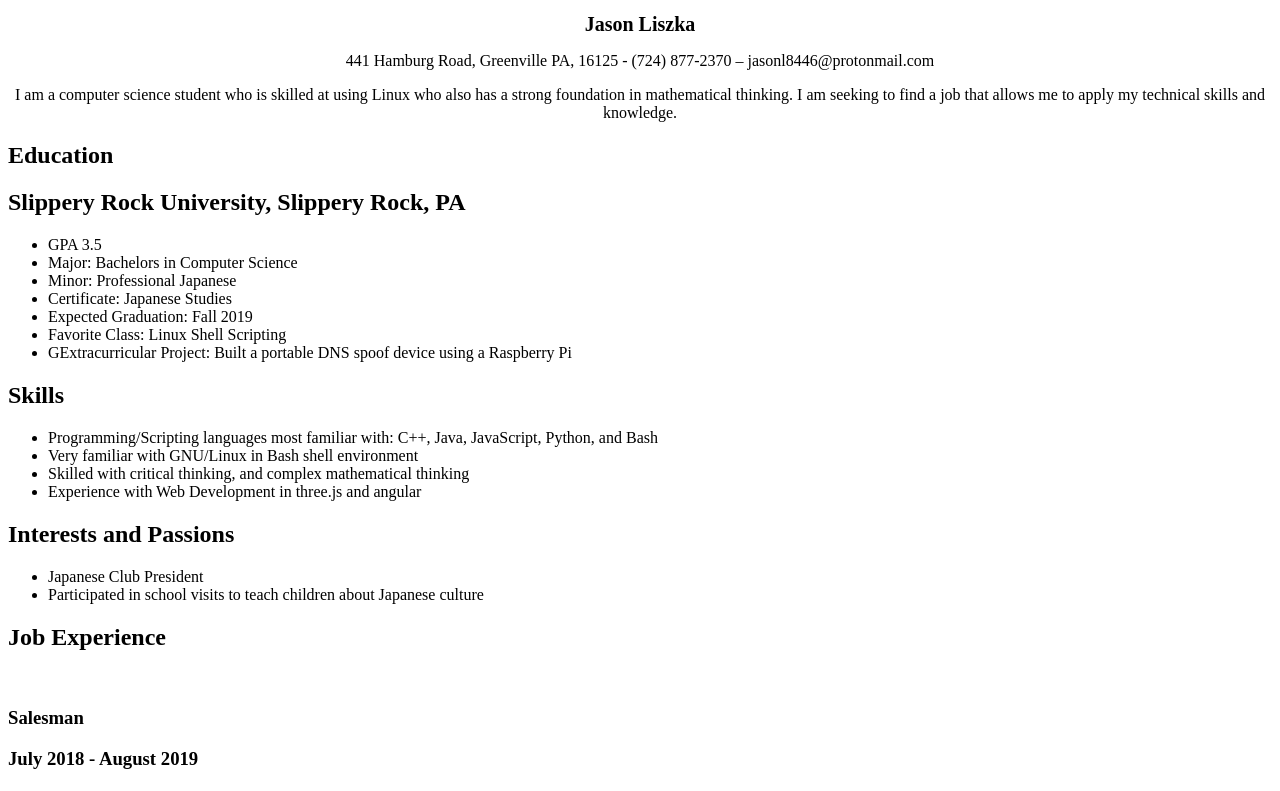
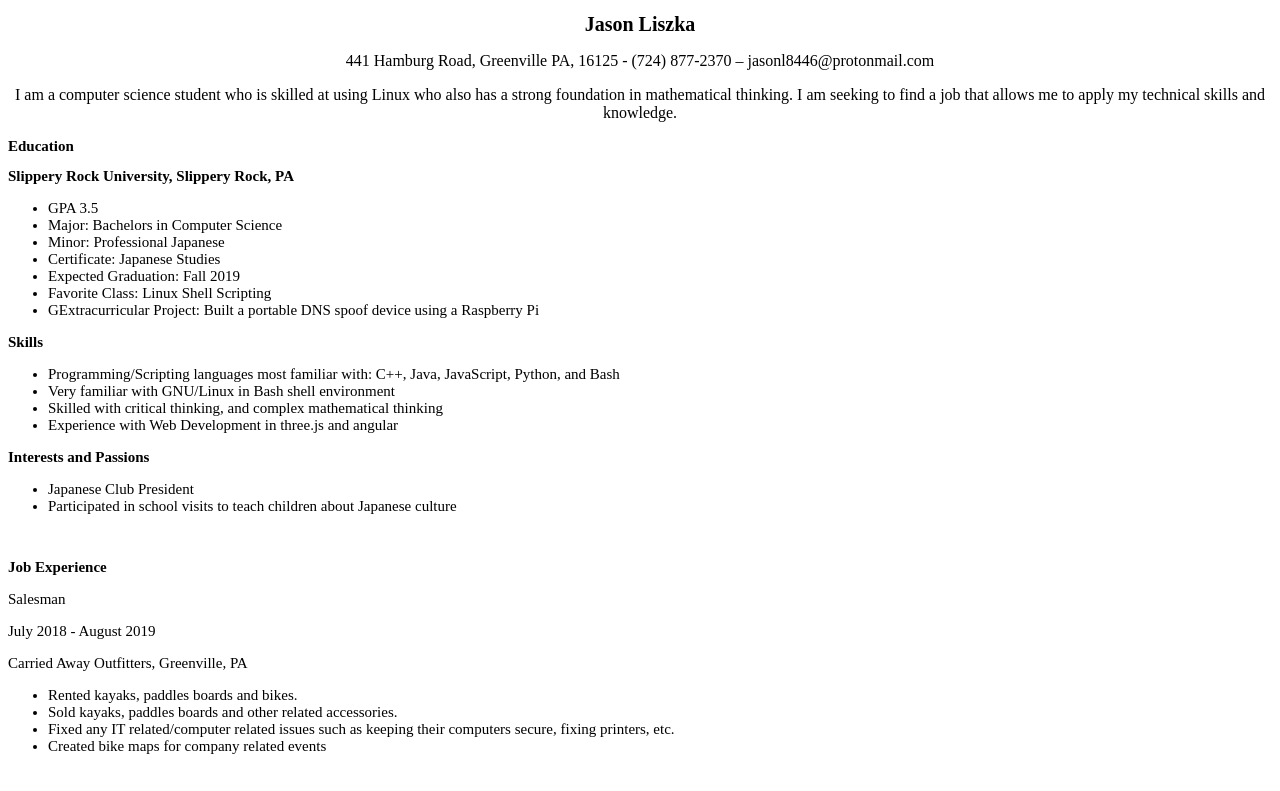
Before and after one commit to jtl1015/resume, an Angular app: page / in a window 1280 px wide. Shown: the top 791 px of the page. Built offline with nearby package versions, Linux system fonts and the light colour scheme.

Commit message:
Added Style

```diff
--- a/src/app/body/body.component.html
+++ b/src/app/body/body.component.html
@@ -1,3 +1,4 @@
+<div class="mainBody" >
 <h2> Education </h2>
 
 <h2> Slippery Rock University, Slippery Rock, PA </h2>
@@ -27,9 +28,8 @@
   <li> Japanese Club President </li>
   <li> Participated in school visits to teach children about Japanese culture </li>
 </ul>
-
+<br>
 <h2> Job Experience </h2>
-<br>
 <h3> Salesman </h3>
 <h3> July 2018 - August 2019 </h3>
 <h3> Carried Away Outfitters, Greenville, PA </h3>
@@ -39,7 +39,7 @@
   <li>Fixed any IT related/computer related issues such as keeping their computers secure, fixing printers, etc. </li>
   <li>Created bike maps for company related events</li>
 </ul>
-
+<br>
 <h3> Land Surveying Assistant </h3>
 <h3> July 2017 – September 2017 </h3>
 <h3> Sorg Surveying, Greenville, PA </h3>
@@ -47,3 +47,4 @@
   <li> Assisted in carrying equipment, setting up equipment, etc over long distances </li>
   <li> Measured dimensions of houses, barns, and other buildings </li>
 </ul>
+</div>
--- a/src/app/body/body.component.scss
+++ b/src/app/body/body.component.scss
@@ -0,0 +1,11 @@
+.mainBody {
+  font-size: 15px;
+
+  h2 {
+    font-size: 15px;
+  }
+  h3 {
+    font-size: 15px;
+    font-weight: normal;
+  }
+}
```
